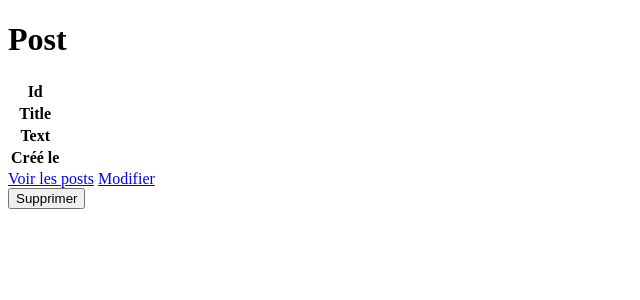
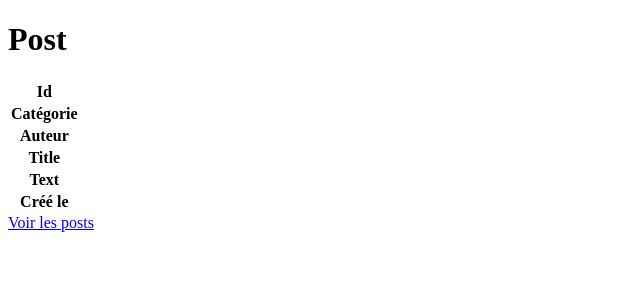
Before and after one commit to QDebulois/YouniTest-Symfony, a Symfony app: template templates/post/show.html.twig in a window 1280 px wide. Shown: the part 60-360 px from the top of the page, without its empty margins (0-640 px from the left). Run offline with Twig, Linux system fonts and the light colour scheme; the template is opened without the code that fills it, so the values that code supplies are empty; some libraries are stand-ins or nearby versions.

Commit message:
Ajustement droit modification ajout de post/catégories

```diff
--- a/src/Entity/Category.php
+++ b/src/Entity/Category.php
@@ -20,7 +20,7 @@ class Category
     #[ORM\Column]
     private ?\DateTimeImmutable $created_at = null;
 
-    #[ORM\OneToOne(cascade: ['persist', 'remove'])]
+    #[ORM\ManyToOne(cascade: ['persist', 'remove'])]
     #[ORM\JoinColumn(nullable: false)]
     private ?User $user = null;
 
--- a/src/Entity/Post.php
+++ b/src/Entity/Post.php
@@ -23,11 +23,11 @@ class Post
     #[ORM\Column]
     private ?\DateTimeImmutable $created_at = null;
 
-    #[ORM\OneToOne(cascade: ['persist', 'remove'])]
+    #[ORM\ManyToOne(cascade: ['persist', 'remove'])]
     #[ORM\JoinColumn(nullable: false)]
     private ?User $user = null;
 
-    #[ORM\OneToOne(cascade: ['persist', 'remove'])]
+    #[ORM\ManyToOne(cascade: ['persist', 'remove'])]
     #[ORM\JoinColumn(nullable: false)]
     private ?Category $category = null;
 
--- a/templates/navigation/index.html.twig
+++ b/templates/navigation/index.html.twig
@@ -1,19 +1,21 @@
 <nav class="d-flex justify-content-arround gap-5 mx-5">
   <div class="list-group m-3">
     <a class="list-group-item {{ app.current_route == "app_home" ? "active" : "" }}" href="{{ path("app_home") }}">Accueil</a>
-    {% if is_granted('ROLE_USER') or is_granted('ROLE_ADMIN') %}
-      <a class="list-group-item {{ app.current_route == "app_post_new" ? "active" : "" }}" href="{{ path("app_post_new") }}">Créer un post</a>
+    <a class="list-group-item {{ app.current_route == "app_post_index" ? "active" : "" }}" href="{{ path("app_post_index") }}">Voir les posts</a>
+    <a class="list-group-item {{ app.current_route == "app_category_index" ? "active" : "" }}" href="{{ path("app_category_index") }}">Voir les catégories</a>
+    {% if is_granted('ROLE_USER') %}
+      <a class="list-group-item list-group-item-warning {{ app.current_route == "app_post_new" ? "active" : "" }}" href="{{ path("app_post_new") }}">Créer un post</a>
     {% endif %}
-    <a class="list-group-item {{ app.current_route == "app_post_index" ? "active" : "" }}" href="{{ path("app_post_index") }}">Voir les posts</a>
     {% if is_granted('ROLE_ADMIN') %}
-      <a class="list-group-item {{ app.current_route == "app_category_new" ? "active" : "" }}" href="{{ path("app_category_new") }}">Ajouter une catégorie</a>
+      <a class="list-group-item list-group-item-danger {{ app.current_route == "app_category_new" ? "active" : "" }}" href="{{ path("app_category_new") }}">Ajouter une catégorie</a>
+      <a class="list-group-item list-group-item-danger {{ app.current_route == "app_user_index" ? "active" : "" }}" href="{{ path("app_user_index") }}">Les utilisateurs</a>
+      <a class="list-group-item list-group-item-danger {{ app.current_route == "app_user_new" ? "active" : "" }}" href="{{ path("app_user_new") }}">Créer un utilisateur</a>
     {% endif %}
-    <a class="list-group-item {{ app.current_route == "app_category_index" ? "active" : "" }}" href="{{ path("app_category_index") }}">Voir les catégories</a>
     {% if not is_granted('IS_AUTHENTICATED_REMEMBERED') %}
-      <a class="list-group-item {{ app.current_route == "app_login" ? "active" : "" }}" href="{{ path("app_login") }}">Se connecter</a>
-      <a class="list-group-item {{ app.current_route == "app_user_new" ? "active" : "" }}" href="{{ path("app_user_new") }}">S'inscrire</a>
+      <a class="list-group-item list-group-item-info {{ app.current_route == "app_login" ? "active" : "" }}" href="{{ path("app_login") }}">Se connecter</a>
+      <a class="list-group-item list-group-item-success {{ app.current_route == "app_user_new" ? "active" : "" }}" href="{{ path("app_user_new") }}">S'inscrire</a>
     {% else %}
-      <a class="list-group-item" href="{{ path("app_logout") }}">Se déconnecter</a>
+      <a class="list-group-item list-group-item-info" href="{{ path("app_logout") }}">Se déconnecter</a>
     {% endif %}
   </div>
 
--- a/templates/post/_delete_form.html.twig
+++ b/templates/post/_delete_form.html.twig
@@ -1,4 +1,4 @@
 <form method="post" action="{{ path('app_post_delete', {'id': post.id}) }}" class="m-1" onsubmit="return confirm('Êtes-vous sûr de vouloir supprimer cet élément?');">
     <input type="hidden" name="_token" value="{{ csrf_token('delete' ~ post.id) }}">
-    <button class="btn btn-warning">Supprimer</button>
+    <button class="btn btn-danger">Supprimer</button>
 </form>
--- a/templates/post/show.html.twig
+++ b/templates/post/show.html.twig
@@ -9,6 +9,14 @@
             <tr>
                 <th>Id</th>
                 <td>{{ post.id }}</td>
+            </tr>
+            <tr>
+                <th>Catégorie</th>
+                <td>{{ post.category.title }}</td>
+            </tr>
+            <tr>
+                <th>Auteur</th>
+                <td>{{ post.user.email }}</td>
             </tr>
             <tr>
                 <th>Title</th>
@@ -25,6 +33,11 @@
         </tbody>
     </table>
     <a class="btn btn-primary" href="{{ path('app_post_index') }}">Voir les posts</a>
-    <a class="btn btn-warning" href="{{ path('app_post_edit', {'id': post.id}) }}">Modifier</a>
-    {{ include('post/_delete_form.html.twig') }}
+    {% if is_granted('ROLE_USER') and post.user == app.user %}
+      <a class="btn btn-warning" href="{{ path('app_post_edit', {'id': post.id}) }}">Modifier</a>
+      {{ include('post/_delete_form.html.twig') }}
+    {% elseif is_granted('ROLE_ADMIN') %}
+      <a class="btn btn-danger" href="{{ path('app_post_edit', {'id': post.id}) }}">Modifier</a>
+      {{ include('post/_delete_form.html.twig') }}
+    {% endif %}
 {% endblock %}
--- a/templates/user/show.html.twig
+++ b/templates/user/show.html.twig
@@ -29,6 +29,5 @@
         </tbody>
     </table>
     <a class="btn btn-primary" href="{{ path('app_user_index') }}">Voir les utilisateurs</a>
-    <a class="btn btn-warning" href="{{ path('app_user_edit', {'id': user.id}) }}">Modifier</a>
     {{ include('user/_delete_form.html.twig') }}
 {% endblock %}
```
Also changed, not shown: src/Controller/User/PostController.php (+9 -0 lines), src/Form/PostType.php (+6 -1 lines), templates/category/index.html.twig (+11 -7 lines), templates/post/index.html.twig (+11 -3 lines), templates/user/index.html.twig (+3 -6 lines).
